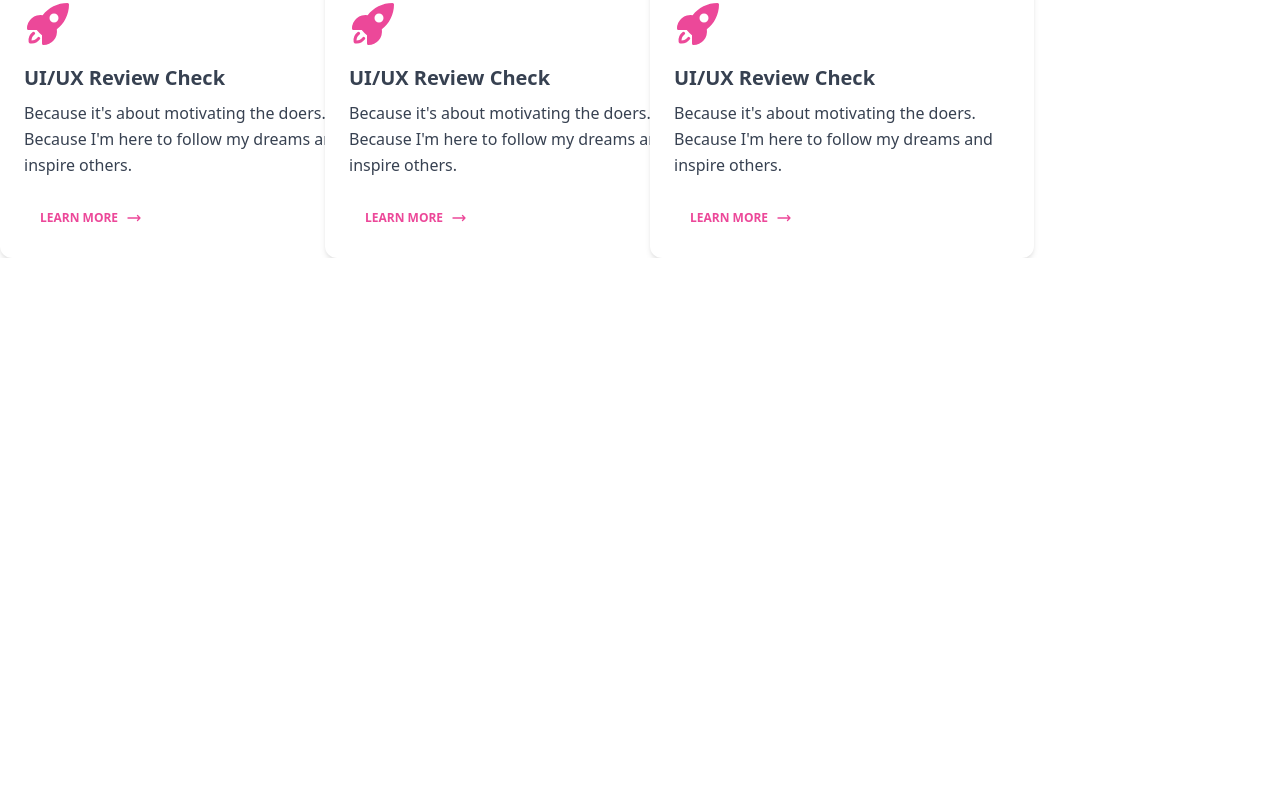
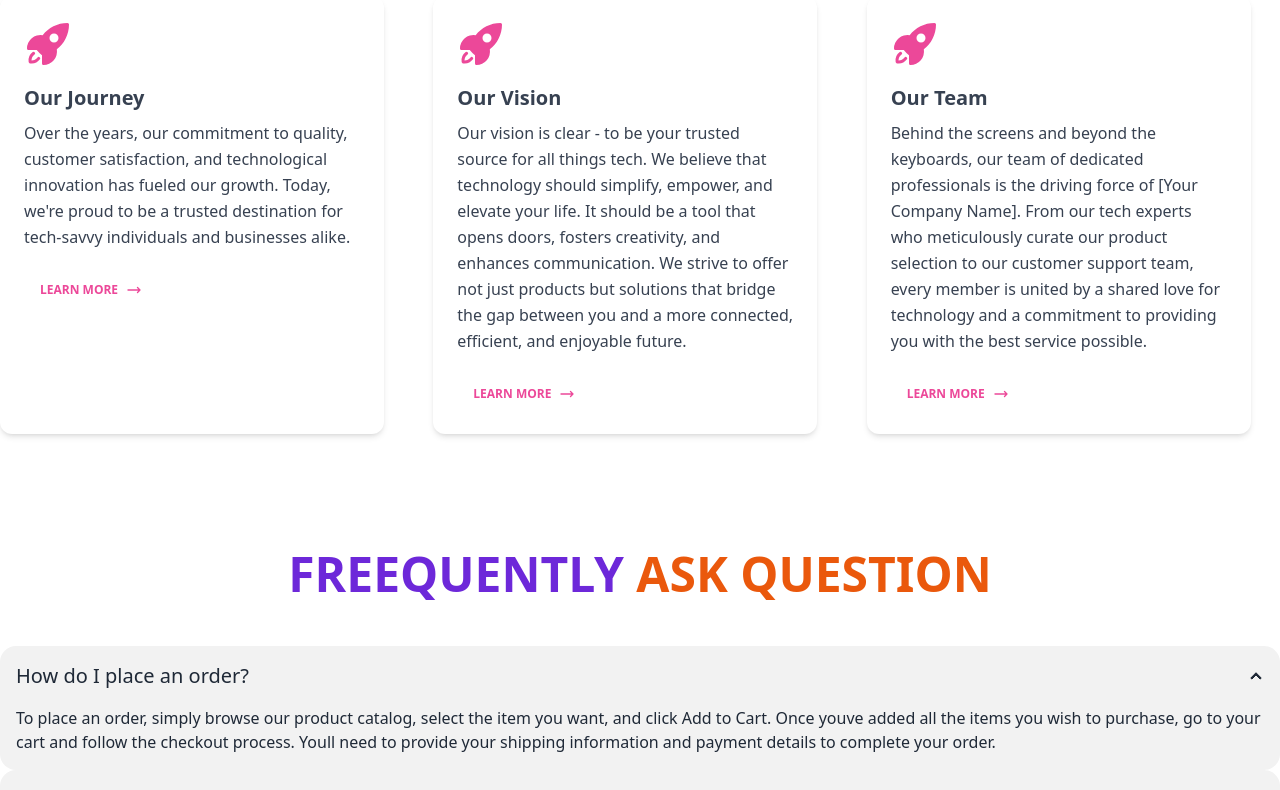
Before and after one commit to coderrahim/technology-client-side, a React (Vite) app: page / in a window 1280 px wide. Shown: the part 1060-1850 px from the top of the page. Before the commit the page ends 1318 px from the top, so only its background shows below. Built offline with nearby package versions, Linux system fonts and the light colour scheme.

Commit message:
faq section added

```diff
--- a/src/Components/AboutUs.jsx
+++ b/src/Components/AboutUs.jsx
@@ -2,10 +2,10 @@
 
 const AboutUs = () => {
     return (
-        <div>
+        <div className="max-w-7xl mx-auto m-5">
             <h2 className="text-5xl text-center font-bold text-violet-700 py-12 uppercase">About <span className="text-5xl text-center font-bold text-orange-600">US</span></h2>
 
-            <div className="grid md:grid-cols-2 lg:grid-cols-4 gap-5">
+            <div className="grid md:grid-cols-2 lg:grid-cols-3 gap-5">
                 <div className="relative flex flex-col mt-6 text-gray-700 bg-white shadow-md w-96 rounded-xl bg-clip-border">
                     <div className="p-6">
                         <svg
@@ -23,11 +23,10 @@ const AboutUs = () => {
                             <path d="M5.26 17.242a.75.75 0 10-.897-1.203 5.243 5.243 0 00-2.05 5.022.75.75 0 00.625.627 5.243 5.243 0 005.022-2.051.75.75 0 10-1.202-.897 3.744 3.744 0 01-3.008 1.51c0-1.23.592-2.323 1.51-3.008z"></path>
                         </svg>
                         <h5 className="block mb-2 font-sans text-xl antialiased font-semibold leading-snug tracking-normal text-blue-gray-900">
-                            UI/UX Review Check
+                        Our Journey
                         </h5>
                         <p className="block font-sans text-base antialiased font-light leading-relaxed text-inherit">
-                            Because it's about motivating the doers. Because I'm here to follow my
-                            dreams and inspire others.
+                        Over the years, our commitment to quality, customer satisfaction, and technological innovation has fueled our growth. Today, we're proud to be a trusted destination for tech-savvy individuals and businesses alike.
                         </p>
                     </div>
                     <div className="p-6 pt-0">
@@ -77,11 +76,10 @@ const AboutUs = () => {
                             <path d="M5.26 17.242a.75.75 0 10-.897-1.203 5.243 5.243 0 00-2.05 5.022.75.75 0 00.625.627 5.243 5.243 0 005.022-2.051.75.75 0 10-1.202-.897 3.744 3.744 0 01-3.008 1.51c0-1.23.592-2.323 1.51-3.008z"></path>
                         </svg>
                         <h5 className="block mb-2 font-sans text-xl antialiased font-semibold leading-snug tracking-normal text-blue-gray-900">
-                            UI/UX Review Check
+                        Our Vision
                         </h5>
                         <p className="block font-sans text-base antialiased font-light leading-relaxed text-inherit">
-                            Because it's about motivating the doers. Because I'm here to follow my
-                            dreams and inspire others.
+                        Our vision is clear - to be your trusted source for all things tech. We believe that technology should simplify, empower, and elevate your life. It should be a tool that opens doors, fosters creativity, and enhances communication. We strive to offer not just products but solutions that bridge the gap between you and a more connected, efficient, and enjoyable future.
                         </p>
                     </div>
                     <div className="p-6 pt-0">
@@ -114,7 +112,7 @@ const AboutUs = () => {
                         </a>
                     </div>
                 </div>
-                <div className="relative flex flex-col mt-6 text-gray-700 bg-white shadow-md w-96 rounded-xl bg-clip-border">
+                <div className="relative flex flex-col mt-6 text-gray-700 bg-white shadow-md w-96 rounded-xl bg-clip-border md:hidden lg:block">
                     <div className="p-6">
                         <svg
                             xmlns="http://www.w3.org/2000/svg"
@@ -131,11 +129,10 @@ const AboutUs = () => {
                             <path d="M5.26 17.242a.75.75 0 10-.897-1.203 5.243 5.243 0 00-2.05 5.022.75.75 0 00.625.627 5.243 5.243 0 005.022-2.051.75.75 0 10-1.202-.897 3.744 3.744 0 01-3.008 1.51c0-1.23.592-2.323 1.51-3.008z"></path>
                         </svg>
                         <h5 className="block mb-2 font-sans text-xl antialiased font-semibold leading-snug tracking-normal text-blue-gray-900">
-                            UI/UX Review Check
+                        Our Team
                         </h5>
                         <p className="block font-sans text-base antialiased font-light leading-relaxed text-inherit">
-                            Because it's about motivating the doers. Because I'm here to follow my
-                            dreams and inspire others.
+                        Behind the screens and beyond the keyboards, our team of dedicated professionals is the driving force of [Your Company Name]. From our tech experts who meticulously curate our product selection to our customer support team, every member is united by a shared love for technology and a commitment to providing you with the best service possible.
                         </p>
                     </div>
                     <div className="p-6 pt-0">
--- a/src/Components/FAQ.jsx
+++ b/src/Components/FAQ.jsx
@@ -2,14 +2,16 @@
 
 const FAQ = () => {
     return (
-        <div>
+        <div className="py-12 max-w-7xl mx-auto">
+            <h2 className="text-5xl text-center font-bold text-violet-700 py-12 uppercase">Freequently <span className="text-5xl text-center font-bold text-orange-600">ask question</span></h2>
+
             <div className="collapse collapse-arrow bg-base-200">
                 <input type="radio" name="my-accordion-2" checked="checked" />
                 <div className="collapse-title text-xl font-medium">
                 How do I place an order?
                 </div>
                 <div className="collapse-content">
-                    <p>To place an order, simply browse our product catalog, select the item you want, and click "Add to Cart." Once you've added all the items you wish to purchase, go to your cart and follow the checkout process. You'll need to provide your shipping information and payment details to complete your order.
+                    <p>To place an order, simply browse our product catalog, select the item you want, and click Add to Cart. Once youve added all the items you wish to purchase, go to your cart and follow the checkout process. Youll need to provide your shipping information and payment details to complete your order.
                     </p>
                 </div>
             </div>
@@ -39,7 +41,7 @@ const FAQ = () => {
                 What is your return policy?
                 </div>
                 <div className="collapse-content">
-                    <p>We have a customer-friendly return policy. If you're not completely satisfied with your purchase, you can return it within [number] days of receiving it. Please visit our "Returns & Refunds" page for detailed information on the return process and conditions.
+                    <p>We have a customer-friendly return policy. If youre not completely satisfied with your purchase, you can return it within [number] days of receiving it. Please visit our Returns & Refunds page for detailed information on the return process and conditions.
 </p>
                 </div>
             </div>
--- a/src/pages/Home.jsx
+++ b/src/pages/Home.jsx
@@ -1,4 +1,5 @@
 import AboutUs from "../Components/AboutUs";
+import FAQ from "../Components/FAQ";
 
 
 
@@ -21,6 +22,7 @@ const Home = () => {
             <AboutUs></AboutUs>
 
             {/* FAQ SEction */}
+            <FAQ></FAQ>
         </div>
     );
 };
```
